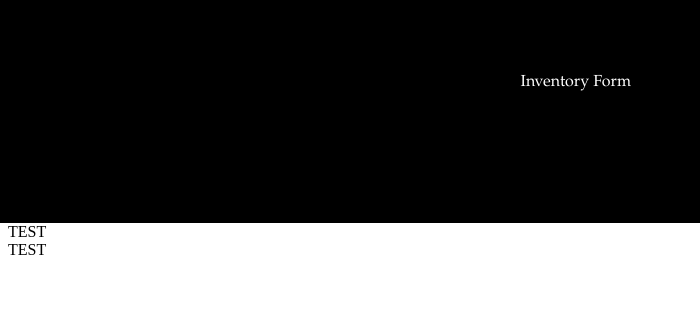
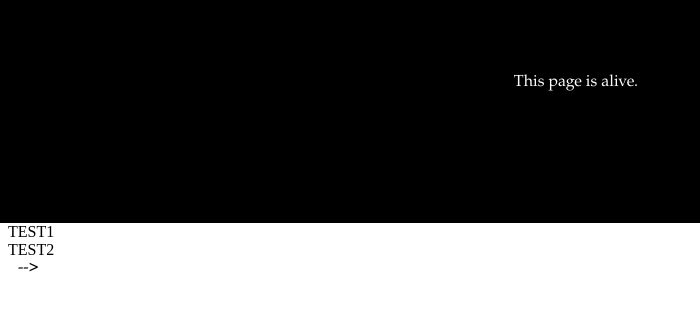
Before and after one commit to brndmfrd/Mantis, a website: page WebHost/public/index.html in a window 1280 px wide. Shown: the full height of the page, 0-700 px from the left. Drawn offline with Linux system fonts and the light colour scheme.

Commit message:
House cleaning

```diff
--- a/WebHost/public/index.html
+++ b/WebHost/public/index.html
@@ -2,23 +2,23 @@
 <html>
 <head>
   <meta charset="UTF-8">
-  <title>Inventory Form</title>
+  <title>Very Good Title</title>
   <link rel="stylesheet" href="style.css">
 </head>
 
 <body>
   <div class="helmet">
     <div class="head">
-      <font color="white">Inventory Form</font>
+      <font color="white">This page is alive.</font>
     </div>
   </div>
 
-  <div id="testId">TEST</div>
-  <div id="test1Id">TEST</div>
+  <div id="testId">TEST1</div>
+  <div id="test1Id">TEST2</div>
 
   <div ng-controller='PostsCtrl' class="block">
   <script>
-    var app = angular.module('app', [])
+<!--    var app = angular.module('app', [])
     app.controller('PostsCtrl', function ($scope, $http) {
       $http.get('/api/posts')
       .success(function (posts) {
@@ -28,7 +28,7 @@
       })
     })
   </script>
-
+-->
 
 </body>
 </html>
```
